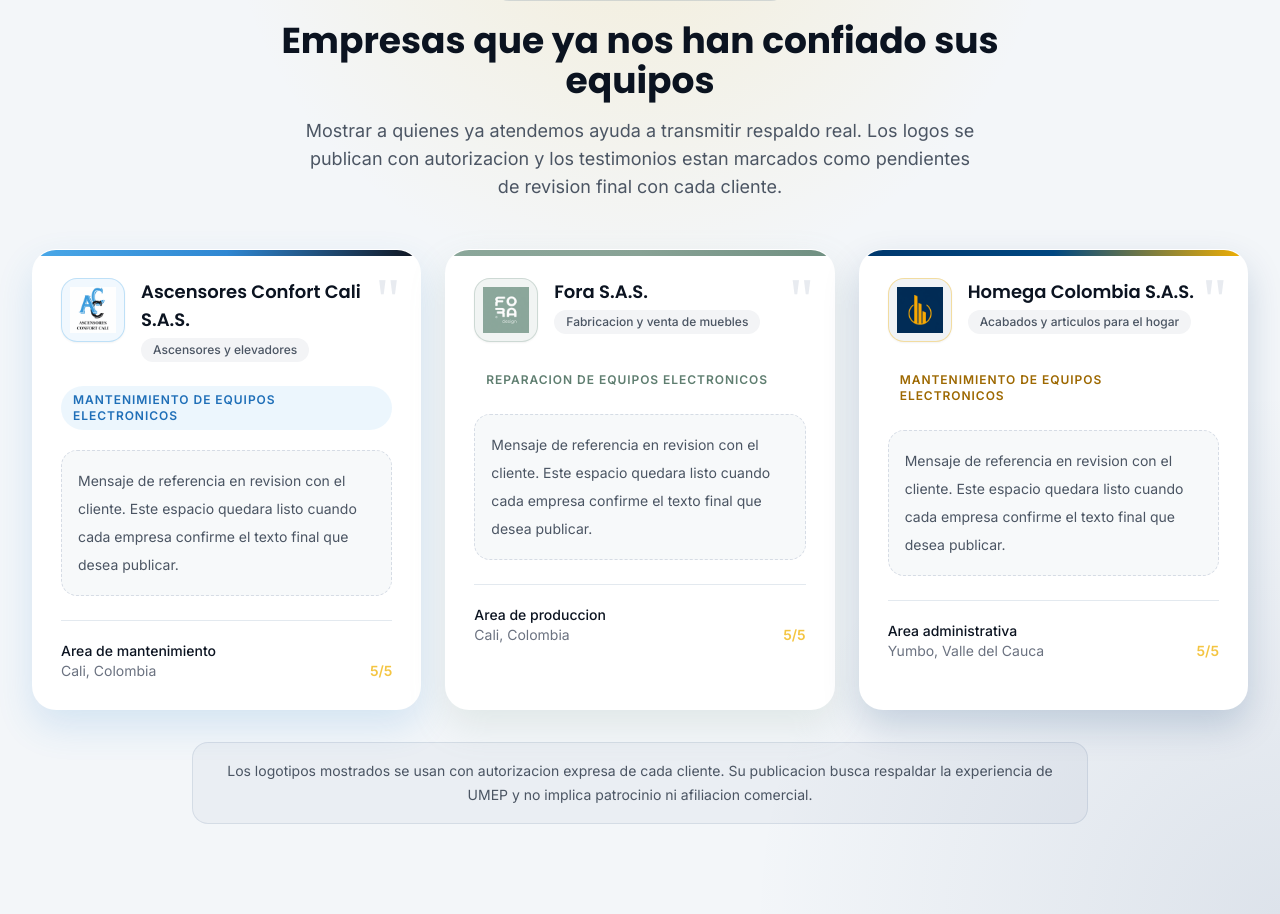
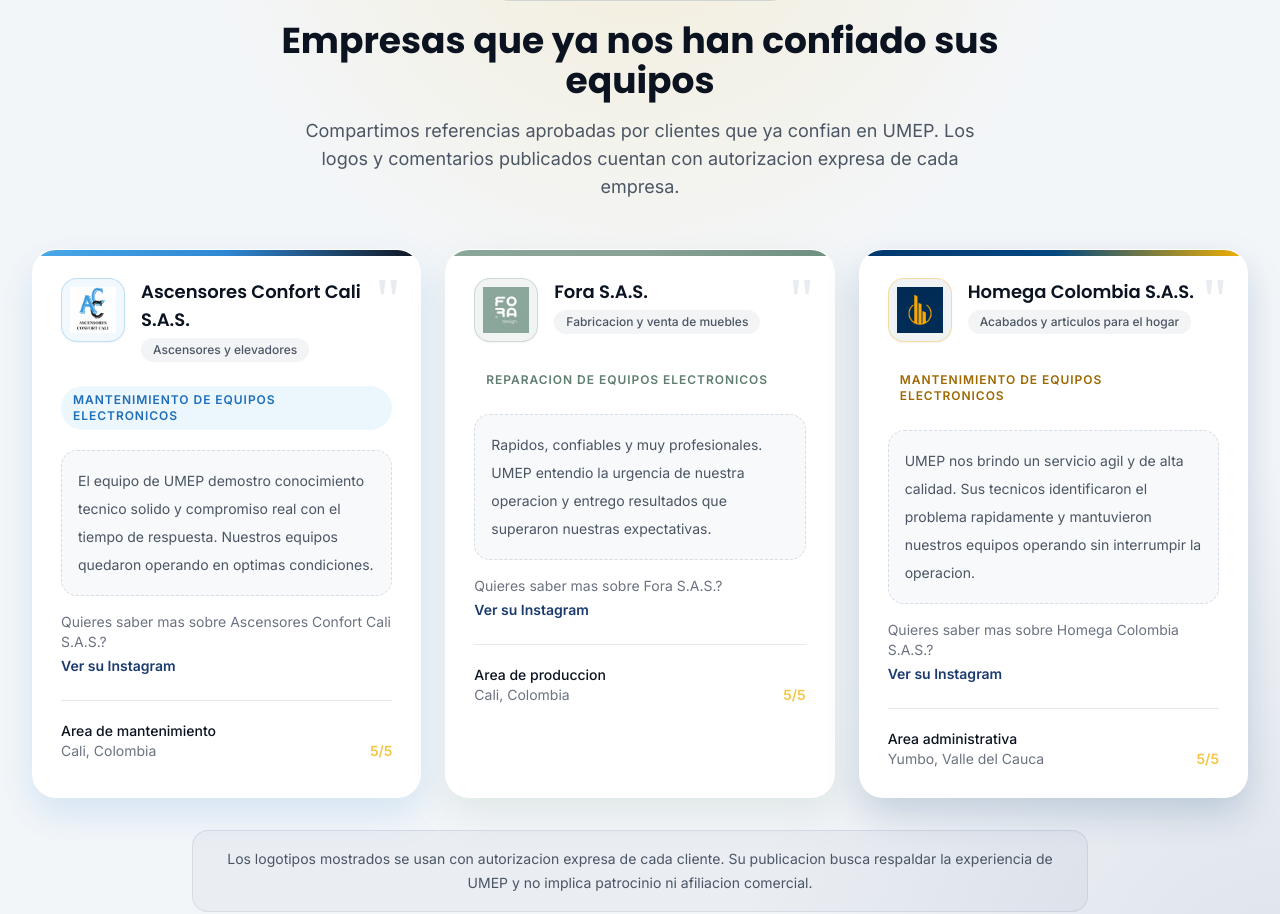
Before and after one commit to williamppmm/umep, a Next.js app: page / in a window 1280 px wide. Shown: the part 2090-3004 px from the top of the page. Built offline with nearby package versions, Linux system fonts and the light colour scheme; no server answers.

Commit message:
feat: add approved client testimonials and instagram links

```diff
--- a/src/components/ClientsShowcase.tsx
+++ b/src/components/ClientsShowcase.tsx
@@ -6,6 +6,9 @@
     name: 'Ascensores Confort Cali S.A.S.',
     industry: 'Ascensores y elevadores',
     service: 'Mantenimiento de equipos electronicos',
+    quote:
+      'El equipo de UMEP demostro conocimiento tecnico solido y compromiso real con el tiempo de respuesta. Nuestros equipos quedaron operando en optimas condiciones.',
+    instagram: 'https://www.instagram.com/ascensores_confort_cali/',
     contactArea: 'Area de mantenimiento',
     location: 'Cali, Colombia',
     logo: '/images/clients/ascensores_confort.png',
@@ -19,6 +22,9 @@
     name: 'Fora S.A.S.',
     industry: 'Fabricacion y venta de muebles',
     service: 'Reparacion de equipos electronicos',
+    quote:
+      'Rapidos, confiables y muy profesionales. UMEP entendio la urgencia de nuestra operacion y entrego resultados que superaron nuestras expectativas.',
+    instagram: 'https://www.instagram.com/foradesign',
     contactArea: 'Area de produccion',
     location: 'Cali, Colombia',
     logo: '/images/clients/fora.png',
@@ -32,6 +38,9 @@
     name: 'Homega Colombia S.A.S.',
     industry: 'Acabados y articulos para el hogar',
     service: 'Mantenimiento de equipos electronicos',
+    quote:
+      'UMEP nos brindo un servicio agil y de alta calidad. Sus tecnicos identificaron el problema rapidamente y mantuvieron nuestros equipos operando sin interrumpir la operacion.',
+    instagram: 'https://www.instagram.com/homega_colombia/',
     contactArea: 'Area administrativa',
     location: 'Yumbo, Valle del Cauca',
     logo: '/images/clients/homega.png',
@@ -57,9 +66,9 @@
               Empresas que ya nos han confiado sus equipos
             </h2>
             <p className="mx-auto mt-4 max-w-2xl text-lg text-gray-600">
-              Mostrar a quienes ya atendemos ayuda a transmitir respaldo real. Los
-              logos se publican con autorizacion y los testimonios estan marcados
-              como pendientes de revision final con cada cliente.
+              Compartimos referencias aprobadas por clientes que ya confian en
+              UMEP. Los logos y comentarios publicados cuentan con autorizacion
+              expresa de cada empresa.
             </p>
           </div>
 
@@ -112,10 +121,20 @@
 
                 <div className="mt-5 rounded-2xl border border-dashed border-primary/15 bg-primary/[0.03] p-4">
                   <p className="text-sm leading-7 text-gray-600">
-                    Mensaje de referencia en revision con el cliente. Este espacio
-                    quedara listo cuando cada empresa confirme el texto final que
-                    desea publicar.
+                    {client.quote}
                   </p>
+                </div>
+
+                <div className="mt-4 text-sm text-gray-500">
+                  <p>Quieres saber mas sobre {client.name}?</p>
+                  <a
+                    href={client.instagram}
+                    target="_blank"
+                    rel="noreferrer"
+                    className="mt-1 inline-flex items-center font-semibold text-primary transition-colors duration-200 hover:text-accent"
+                  >
+                    Ver su Instagram
+                  </a>
                 </div>
 
                 <div className="mt-6 flex items-end justify-between gap-4 border-t border-umep-border pt-5">
```
